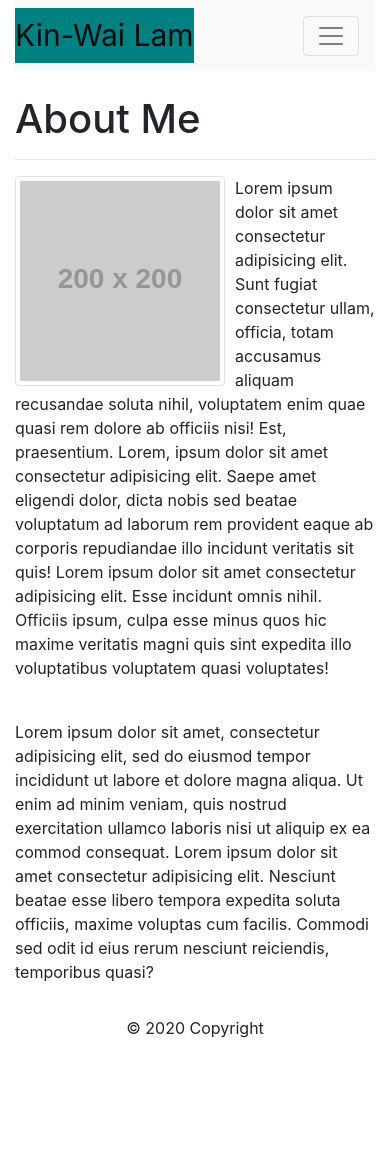
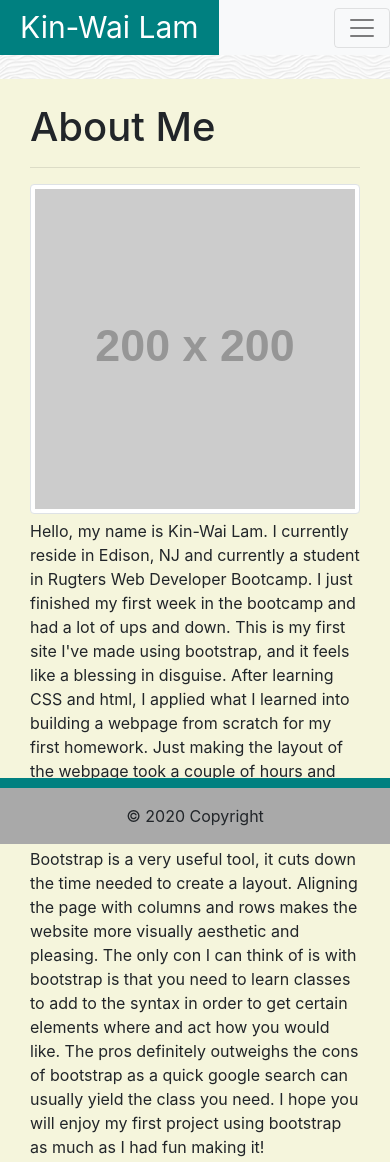
Before and after one commit to Thewa55/BootStrapProfile, a plain HTML site: page index.html in a window 390 px wide. Before the commit the page ends 1056 px from the top, so only its background shows below. Drawn offline with nearby package versions, Linux system fonts and the light colour scheme; placeholder pictures from the web are drawn by us.

Commit message:
Adjusted the footer, mobile responsiveness of index.html and uploaded image of background

```diff
--- a/assets/css/style.css
+++ b/assets/css/style.css
@@ -0,0 +1,4 @@
+@media screen and (max-width: 640px) {
+    .img{width: 100%;
+    }
+ }
--- a/index.html
+++ b/index.html
@@ -2,49 +2,50 @@
 <html lang="en">
 <head>
     <meta charset="UTF-8">
-    <meta name="viewport" content="width=device-width, initial-scale=1.0">
+    <meta name="viewport" content="width=device-width, initial-scale=1, shrink-to-fit=no">
     <meta http-equiv="X-UA-Compatible" content="ie=edge">
     <link rel="stylesheet" type= "text/css" href="assets/css/style.css">
     <link rel="stylesheet" href="https://maxcdn.bootstrapcdn.com/bootstrap/4.0.0/css/bootstrap.min.css">
     <title>My Profile!</title>
 </head>
-<body>
-    <main class="container">
-        <nav class="navbar navbar-expand-lg navbar-light bg-light" style="padding-left: 0;" id="bignav">
-            <a class="navbar-brand" href="#" style="font-size: 30px; background-color: teal;">Kin-Wai Lam</a>
+<body style="background-image: url(assets/images/waves.png);">
+  <nav class="navbar navbar-expand-md navbar-light bg-light" style="padding: 0;" id="bignav">
+    <div class="container">
+      <a class="navbar-brand" href="#" style="font-size: 30px; background-color: teal;color:white; padding-left: 20px; padding-right: 20px;">Kin-Wai Lam</a>
       <button class="navbar-toggler" type="button" data-toggle="collapse" data-target="#navbarNavAltMarkup" aria-controls="navbarNavAltMarkup" aria-expanded="false" aria-label="Toggle navigation">
         <span class="navbar-toggler-icon"></span>
       </button>
       <div class="collapse navbar-collapse" id="navbarNavAltMarkup">
         <div class="navbar-nav ml-auto">
-                <a class="nav-item nav-link" href="#">About</a>
-                <a class="nav-item nav-link" href="#">Portfolio</a>
-                <a class="nav-item nav-link" href="#">Contact Me</a>
+          <a class="nav-item nav-link" href="index.html">About</a>
+          <a class="nav-item nav-link" href="portfolio.html">Portfolio</a>
+          <a class="nav-item nav-link" href="contact.html">Contact Me</a>
         </div>
       </div>
-
+    </div>
   </nav>
+  <br>
+    <main class="container">
         <section class="row">
-          <div class="col-md-9">
+          <div class="col-md-9" style="background-color: beige;" >
+          <div class="col">
             <br>
             <article class="block">
               <h1 class="block-header">About Me</h1>
               <hr />
               <img class="img img-thumbnail" src="http://placehold.it/200x200" style="float: left; margin-right: 10px; margin-bottom: 5px;">
               <p>
-                  Lorem ipsum dolor sit amet consectetur adipisicing elit. Sunt fugiat consectetur ullam, officia, totam accusamus aliquam recusandae soluta nihil, voluptatem enim quae quasi rem dolore ab officiis nisi! Est, praesentium.
-                  Lorem, ipsum dolor sit amet consectetur adipisicing elit. Saepe amet eligendi dolor, dicta nobis sed beatae voluptatum ad laborum rem provident eaque ab corporis repudiandae illo incidunt veritatis sit quis!
-                  Lorem ipsum dolor sit amet consectetur adipisicing elit. Esse incidunt omnis nihil. Officiis ipsum, culpa esse minus quos hic maxime veritatis magni quis sint expedita illo voluptatibus voluptatem quasi voluptates!
+                Hello, my name is Kin-Wai Lam. I currently reside in Edison, NJ and currently a student in Rugters Web Developer Bootcamp. I just finished my first week in the bootcamp and had a lot of ups and down. This is my first site I've made using bootstrap, and it feels like a blessing in disguise. After learning CSS and html, I applied what I learned into building a webpage from scratch for my first homework. Just making the layout of the webpage took a couple of hours and trying to align everything to make it look appealing took even more time.
               </p>
-              <br />
-              <p>Lorem ipsum dolor sit amet, consectetur adipisicing elit, sed do eiusmod tempor incididunt ut labore et dolore magna aliqua. Ut enim ad minim veniam, quis nostrud exercitation ullamco laboris nisi ut aliquip ex ea commod consequat.
-                Lorem ipsum dolor sit amet consectetur adipisicing elit. Nesciunt beatae esse libero tempora expedita soluta officiis, maxime voluptas cum facilis. Commodi sed odit id eius rerum nesciunt reiciendis, temporibus quasi?
+              <p>
+                Bootstrap is a very useful tool, it cuts down the time needed to create a layout. Aligning the page with columns and rows makes the website more visually aesthetic and pleasing. The only con I can think of is with bootstrap is that you need to learn classes to add to the syntax in order to get certain elements where and act how you would like. The pros definitely outweighs the cons of bootstrap as a quick google search can usually yield the class you need. I hope you will enjoy my first project using bootstrap as much as I had fun making it!
               </p>
             </article>
           </div>
+        </div>
         </section>
       </main>
-    <footer class="page-footer">
+    <footer class="page-footer fixed-bottom" style="background-color: darkgrey; border-top: 10px solid; border-color: teal;">
         <div class="footer-copyright text-center py-3">© 2020 Copyright
         </div>
     </footer>
```
Also changed, not shown: assets/images/waves.png (added). Lines whose indentation alone changed are shown as unchanged.
